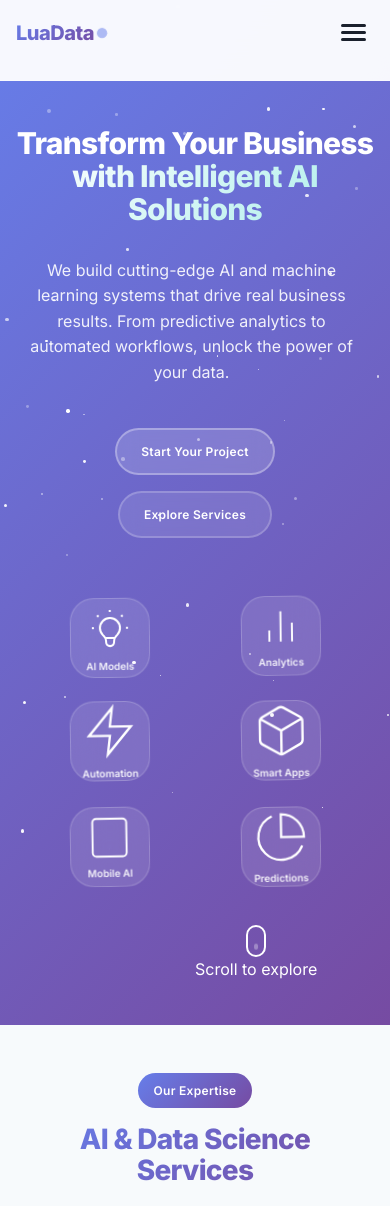
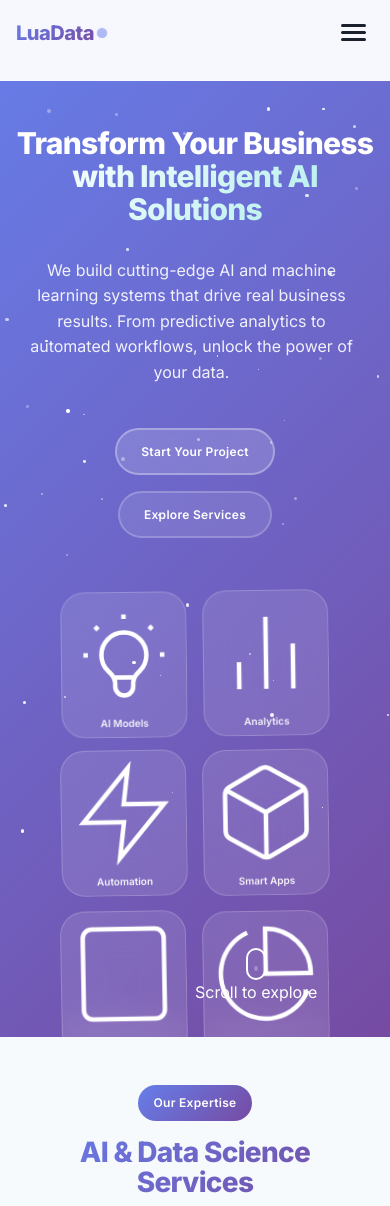
Before and after one commit to hamza0011/luadata, a React (Vite) app: page / in a window 390 px wide. Shown: the top 1206 px of the page. Built offline with nearby package versions, Linux system fonts and the light colour scheme.

Commit message:
Update App.css

```diff
--- a/src/App.css
+++ b/src/App.css
@@ -675,7 +675,9 @@ body {
   box-shadow: var(--shadow-lg);
 }
 
-/* Floating Cards Section - Responsive Grid */
+/* REPLACE YOUR FLOATING CARDS SECTION WITH THIS CODE */
+
+/* Floating Cards Section - Equal Spacing Fix */
 .hero-visual-section {
   animation: slideInUp 0.8s ease 0.6s both;
 }
@@ -683,32 +685,77 @@ body {
 .floating-cards {
   position: relative;
   width: 100%;
-  max-width: 100%;
   margin: 0 auto;
   display: grid;
-  gap: clamp(1rem, 2.5vw, 1.5rem);
-  padding: clamp(1rem, 2.5vw, 1.5rem);
   align-items: center;
   justify-items: center;
 }
 
-/* Desktop - Equally spaced grid */
+/* PC Resolution - Perfect 3x2 Grid with Equal Spacing */
 @media (min-width: 1024px) {
   .floating-cards {
     grid-template-columns: repeat(3, 1fr);
     grid-template-rows: repeat(2, 1fr);
-    height: clamp(300px, 35vh, 400px);
-    max-width: 100%;
-  }
-}
-
-/* Tablet - 3x2 grid */
+    gap: 2rem; /* Fixed gap for consistent spacing */
+    padding: 2rem;
+    height: 400px;
+    max-width: 600px;
+    /* Ensure perfect centering */
+    justify-content: center;
+    align-content: center;
+  }
+
+  .card-3d {
+    width: 120px;
+    height: 120px;
+    /* Remove clamp sizing for consistency */
+  }
+}
+
+/* Large Desktop - Maintain Equal Spacing */
+@media (min-width: 1440px) {
+  .floating-cards {
+    gap: 2.5rem;
+    padding: 2.5rem;
+    height: 450px;
+    max-width: 700px;
+  }
+
+  .card-3d {
+    width: 140px;
+    height: 140px;
+  }
+}
+
+/* Extra Large Screens */
+@media (min-width: 1920px) {
+  .floating-cards {
+    gap: 3rem;
+    padding: 3rem;
+    height: 500px;
+    max-width: 800px;
+  }
+
+  .card-3d {
+    width: 160px;
+    height: 160px;
+  }
+}
+
+/* Tablet - 3x2 grid with proportional spacing */
 @media (min-width: 768px) and (max-width: 1023px) {
   .floating-cards {
     grid-template-columns: repeat(3, 1fr);
     grid-template-rows: repeat(2, 1fr);
-    height: clamp(250px, 30vh, 350px);
-    max-width: 600px;
+    gap: 1.5rem;
+    padding: 1.5rem;
+    height: 320px;
+    max-width: 500px;
+  }
+
+  .card-3d {
+    width: 100px;
+    height: 100px;
   }
 }
 
@@ -717,15 +764,21 @@ body {
   .floating-cards {
     grid-template-columns: repeat(2, 1fr);
     grid-template-rows: repeat(3, 1fr);
-    height: clamp(300px, 40vh, 400px);
-    max-width: 400px;
-  }
-}
-
+    gap: 1rem;
+    padding: 1rem;
+    height: 350px;
+    max-width: 300px;
+  }
+
+  .card-3d {
+    width: 80px;
+    height: 80px;
+  }
+}
+
+/* Card Styling - Consistent for all screens */
 .card-3d {
   position: relative;
-  width: clamp(80px, 18vw, 140px);
-  height: clamp(80px, 18vw, 140px);
   background: rgba(255, 255, 255, 0.1);
   border: 1px solid rgba(255, 255, 255, 0.2);
   border-radius: var(--radius-xl);
@@ -736,6 +789,11 @@ body {
   transition: var(--transition-normal);
   animation: cardFloat 8s ease-in-out infinite;
   cursor: pointer;
+  /* Ensure cards fill their grid cell perfectly */
+  width: 100%;
+  height: 100%;
+  max-width: none;
+  max-height: none;
 }
 
 /* Staggered animation delays */
@@ -755,23 +813,116 @@ body {
   text-align: center;
   z-index: 2;
   position: relative;
-  padding: clamp(0.25rem, 1vw, 0.5rem);
+  padding: 0.5rem;
+  width: 100%;
+  height: 100%;
+  display: flex;
+  flex-direction: column;
+  justify-content: center;
+  align-items: center;
+}
+
+.card-icon {
+  display: flex;
+  align-items: center;
+  justify-content: center;
+  margin-bottom: 0.5rem;
 }
 
 .card-icon svg {
-  width: clamp(20px, 5vw, 40px);
-  height: clamp(20px, 5vw, 40px);
-  margin-bottom: clamp(0.25rem, 1vw, 0.75rem);
   opacity: 0.9;
   color: white;
+}
+
+/* Responsive icon sizes */
+@media (min-width: 1920px) {
+  .card-icon svg {
+    width: 36px;
+    height: 36px;
+  }
+}
+
+@media (min-width: 1440px) and (max-width: 1919px) {
+  .card-icon svg {
+    width: 32px;
+    height: 32px;
+  }
+}
+
+@media (min-width: 1024px) and (max-width: 1439px) {
+  .card-icon svg {
+    width: 28px;
+    height: 28px;
+  }
+}
+
+@media (min-width: 768px) and (max-width: 1023px) {
+  .card-icon svg {
+    width: 24px;
+    height: 24px;
+  }
+}
+
+@media (max-width: 767px) {
+  .card-icon svg {
+    width: 20px;
+    height: 20px;
+  }
 }
 
 .card-title {
   font-weight: 600;
-  font-size: clamp(0.625rem, 1.8vw, 0.875rem);
   opacity: 0.9;
   color: white;
   line-height: 1.2;
+  margin: 0;
+  text-align: center;
+}
+
+/* Responsive title sizes */
+@media (min-width: 1024px) {
+  .card-title {
+    font-size: 0.875rem;
+  }
+}
+
+@media (min-width: 768px) and (max-width: 1023px) {
+  .card-title {
+    font-size: 0.75rem;
+  }
+}
+
+@media (max-width: 767px) {
+  .card-title {
+    font-size: 0.625rem;
+  }
+}
+
+.card-desc {
+  color: white;
+  opacity: 0.7;
+  margin-top: 0.25rem;
+  line-height: 1.2;
+  text-align: center;
+}
+
+/* Responsive description sizes */
+@media (min-width: 1024px) {
+  .card-desc {
+    font-size: 0.625rem;
+  }
+}
+
+@media (min-width: 768px) and (max-width: 1023px) {
+  .card-desc {
+    font-size: 0.5rem;
+  }
+}
+
+@media (max-width: 767px) {
+  .card-desc {
+    font-size: 0.4rem;
+  }
 }
 
 @keyframes cardFloat {
@@ -789,10 +940,12 @@ body {
   }
 }
 
-/* Scroll Indicator - Always Centered at Bottom */
+/* REPLACE YOUR SCROLL INDICATOR SECTION WITH THIS CODE */
+
+/* Scroll Indicator - Perfect Center Positioning */
 .scroll-indicator {
   position: absolute;
-  bottom: clamp(1.5rem, 5vh, 3rem);
+  bottom: 3rem;
   left: 50%;
   transform: translateX(-50%);
   text-align: center;
@@ -800,22 +953,34 @@ body {
   animation: slideInUp 0.8s ease 1.2s both;
   color: white;
   z-index: 3;
+  /* Ensure perfect centering */
+  width: auto;
+  display: flex;
+  flex-direction: column;
+  align-items: center;
+  justify-content: center;
 }
 
 .scroll-text {
-  font-size: clamp(0.75rem, 2vw, 0.875rem);
-  margin-bottom: var(--spacing-sm);
+  font-size: 0.875rem;
   font-weight: 500;
   letter-spacing: 0.025em;
+  margin-bottom: 0.75rem;
+  white-space: nowrap;
+  /* Remove any potential margin/padding issues */
+  margin-left: 0;
+  margin-right: 0;
 }
 
 .scroll-icon {
-  width: clamp(20px, 4vw, 24px);
-  height: clamp(32px, 6vw, 40px);
+  width: 24px;
+  height: 40px;
   border: 2px solid white;
   border-radius: 12px;
+  position: relative;
+  /* Perfect centering */
   margin: 0 auto;
-  position: relative;
+  display: block;
 }
 
 .scroll-icon::before {
@@ -824,11 +989,168 @@ body {
   top: 6px;
   left: 50%;
   transform: translateX(-50%);
-  width: clamp(3px, 1vw, 4px);
-  height: clamp(4px, 1.5vw, 6px);
+  width: 4px;
+  height: 6px;
   background: white;
   border-radius: 2px;
   animation: scrollDot 2s infinite;
+}
+
+/* Responsive adjustments while maintaining center */
+@media (min-width: 1920px) {
+  .scroll-indicator {
+    bottom: 4rem;
+  }
+
+  .scroll-text {
+    font-size: 1rem;
+    margin-bottom: 1rem;
+  }
+
+  .scroll-icon {
+    width: 28px;
+    height: 44px;
+  }
+
+  .scroll-icon::before {
+    width: 5px;
+    height: 7px;
+    top: 7px;
+  }
+}
+
+@media (min-width: 1440px) and (max-width: 1919px) {
+  .scroll-indicator {
+    bottom: 3.5rem;
+  }
+
+  .scroll-text {
+    font-size: 0.9375rem;
+    margin-bottom: 0.875rem;
+  }
+
+  .scroll-icon {
+    width: 26px;
+    height: 42px;
+  }
+
+  .scroll-icon::before {
+    width: 4.5px;
+    height: 6.5px;
+    top: 6.5px;
+  }
+}
+
+@media (min-width: 1024px) and (max-width: 1439px) {
+  .scroll-indicator {
+    bottom: 3rem;
+  }
+
+  .scroll-text {
+    font-size: 0.875rem;
+    margin-bottom: 0.75rem;
+  }
+
+  .scroll-icon {
+    width: 24px;
+    height: 40px;
+  }
+
+  .scroll-icon::before {
+    width: 4px;
+    height: 6px;
+    top: 6px;
+  }
+}
+
+@media (min-width: 768px) and (max-width: 1023px) {
+  .scroll-indicator {
+    bottom: 2.5rem;
+  }
+
+  .scroll-text {
+    font-size: 0.8125rem;
+    margin-bottom: 0.6875rem;
+  }
+
+  .scroll-icon {
+    width: 22px;
+    height: 36px;
+  }
+
+  .scroll-icon::before {
+    width: 3.5px;
+    height: 5.5px;
+    top: 5.5px;
+  }
+}
+
+@media (max-width: 767px) {
+  .scroll-indicator {
+    bottom: 2rem;
+  }
+
+  .scroll-text {
+    font-size: 0.75rem;
+    margin-bottom: 0.625rem;
+  }
+
+  .scroll-icon {
+    width: 20px;
+    height: 32px;
+  }
+
+  .scroll-icon::before {
+    width: 3px;
+    height: 5px;
+    top: 5px;
+  }
+}
+
+/* Landscape orientation fix */
+@media (max-height: 500px) and (orientation: landscape) {
+  .scroll-indicator {
+    bottom: 1.5rem;
+  }
+
+  .scroll-text {
+    font-size: 0.75rem;
+    margin-bottom: 0.5rem;
+  }
+
+  .scroll-icon {
+    width: 20px;
+    height: 32px;
+  }
+
+  .scroll-icon::before {
+    width: 3px;
+    height: 5px;
+    top: 5px;
+  }
+}
+
+/* Extra small devices */
+@media (max-width: 320px) {
+  .scroll-indicator {
+    bottom: 1.5rem;
+  }
+
+  .scroll-text {
+    font-size: 0.6875rem;
+    margin-bottom: 0.5rem;
+  }
+
+  .scroll-icon {
+    width: 18px;
+    height: 30px;
+  }
+
+  .scroll-icon::before {
+    width: 2.5px;
+    height: 4.5px;
+    top: 4.5px;
+  }
 }
 
 @keyframes scrollDot {
@@ -837,8 +1159,35 @@ body {
     opacity: 1;
   }
   100% {
-    transform: translateX(-50%) translateY(clamp(15px, 4vw, 20px));
+    transform: translateX(-50%) translateY(20px);
     opacity: 0;
+  }
+}
+
+/* Enhanced animation for scroll dot on larger screens */
+@media (min-width: 1440px) {
+  @keyframes scrollDot {
+    0% {
+      transform: translateX(-50%) translateY(0);
+      opacity: 1;
+    }
+    100% {
+      transform: translateX(-50%) translateY(24px);
+      opacity: 0;
+    }
+  }
+}
+
+@media (max-width: 767px) {
+  @keyframes scrollDot {
+    0% {
+      transform: translateX(-50%) translateY(0);
+      opacity: 1;
+    }
+    100% {
+      transform: translateX(-50%) translateY(16px);
+      opacity: 0;
+    }
   }
 }
 
```
